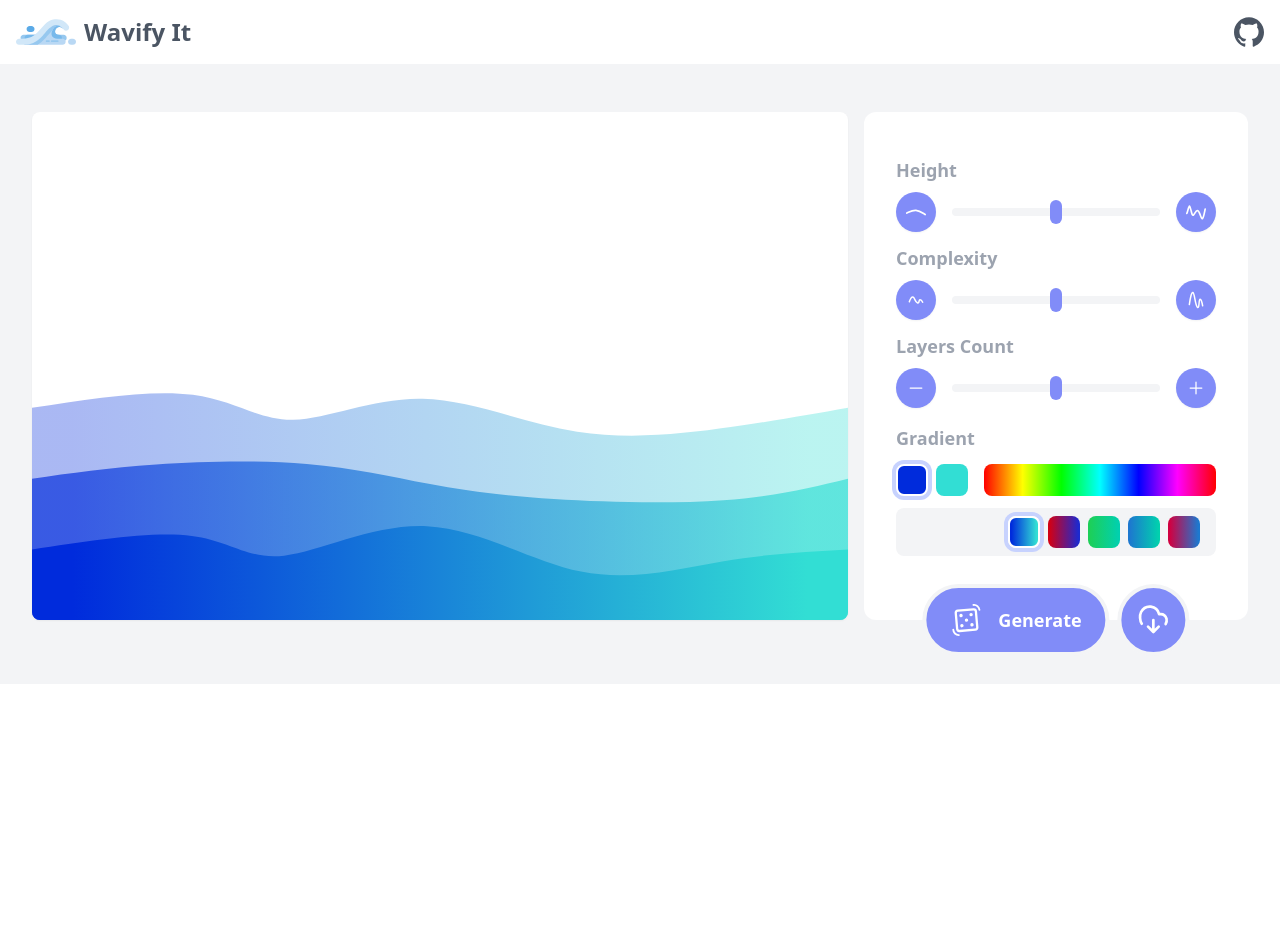
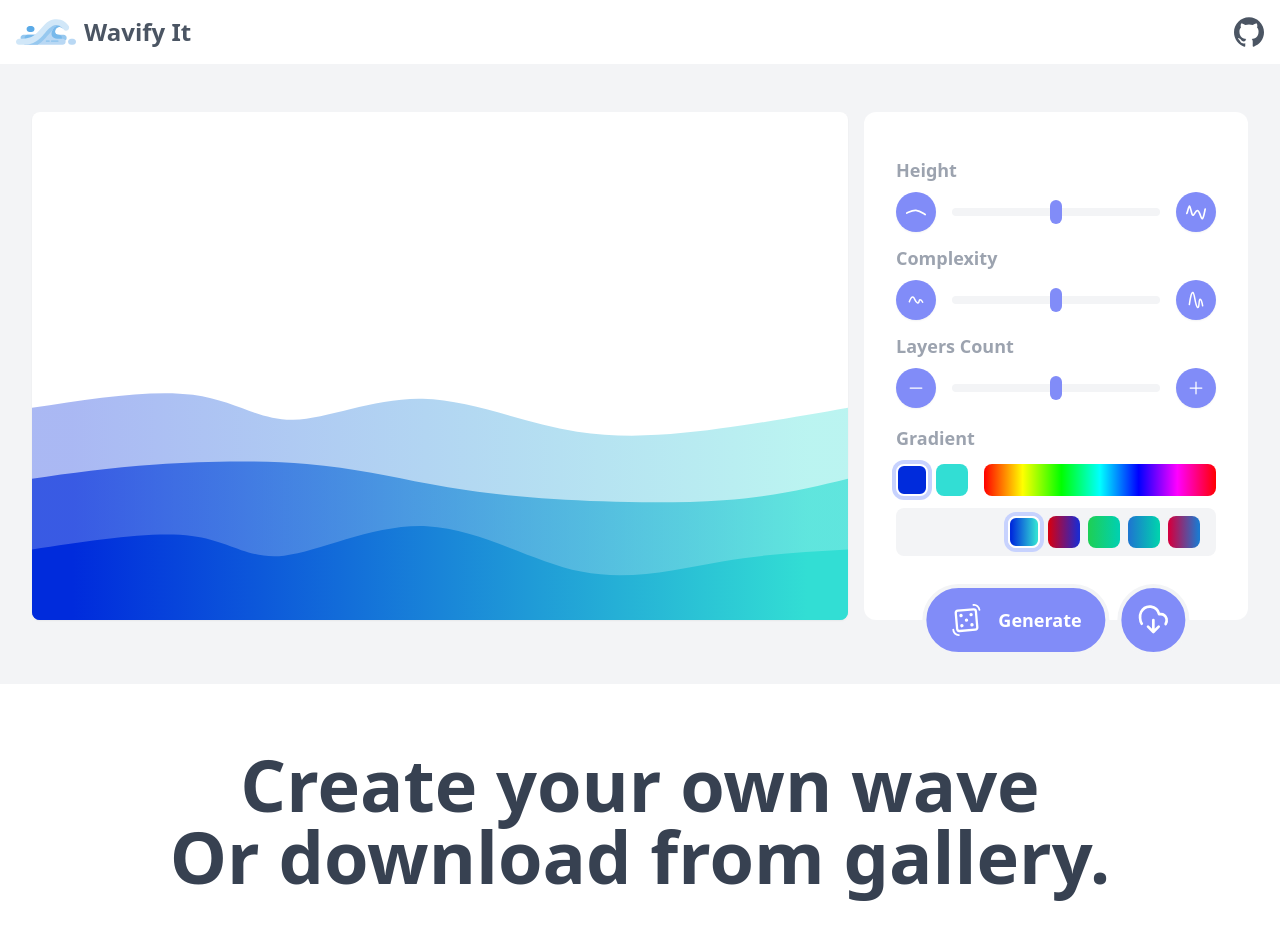
Before and after one commit to fliseno1k/svg-wave-generator, a React (Create React App) app: page / in a window 1280 px wide. Shown: the top 952 px of the page. Before the commit the page ends 800 px from the top, so only its background shows below. Built offline with nearby package versions, Linux system fonts and the light colour scheme.

Commit message:
Include gallery/ footer, modal provider and global profiler

```diff
--- a/src/components/Home.jsx
+++ b/src/components/Home.jsx
@@ -1,21 +1,27 @@
-import React from 'react';
+import React, { Profiler } from 'react';
 
 import { ModalProvider } from '../contexts/ModalContext';
 
 import Header from './Header';
 import Generator from './Generator';
 import DownloadModal from './DownloadModal';
+import Gallery from './Gallery';
+import Footer from './Footer';
 
 export default function Home() {
     return (
-        <div className="relative min-h-screen">
+        <Profiler>
             <ModalProvider>
-                <Header />
-                <main className="w-full">
-                    <Generator />
-                </main>
-                <DownloadModal />
+                <div className="relative min-h-screen">
+                    <Header />
+                    <main className="w-full">
+                        <Generator />
+                        <Gallery />
+                    </main>
+                    <Footer />
+                    <DownloadModal />
+                </div>
             </ModalProvider>
-        </div>
+        </Profiler>
     );
 }
```
